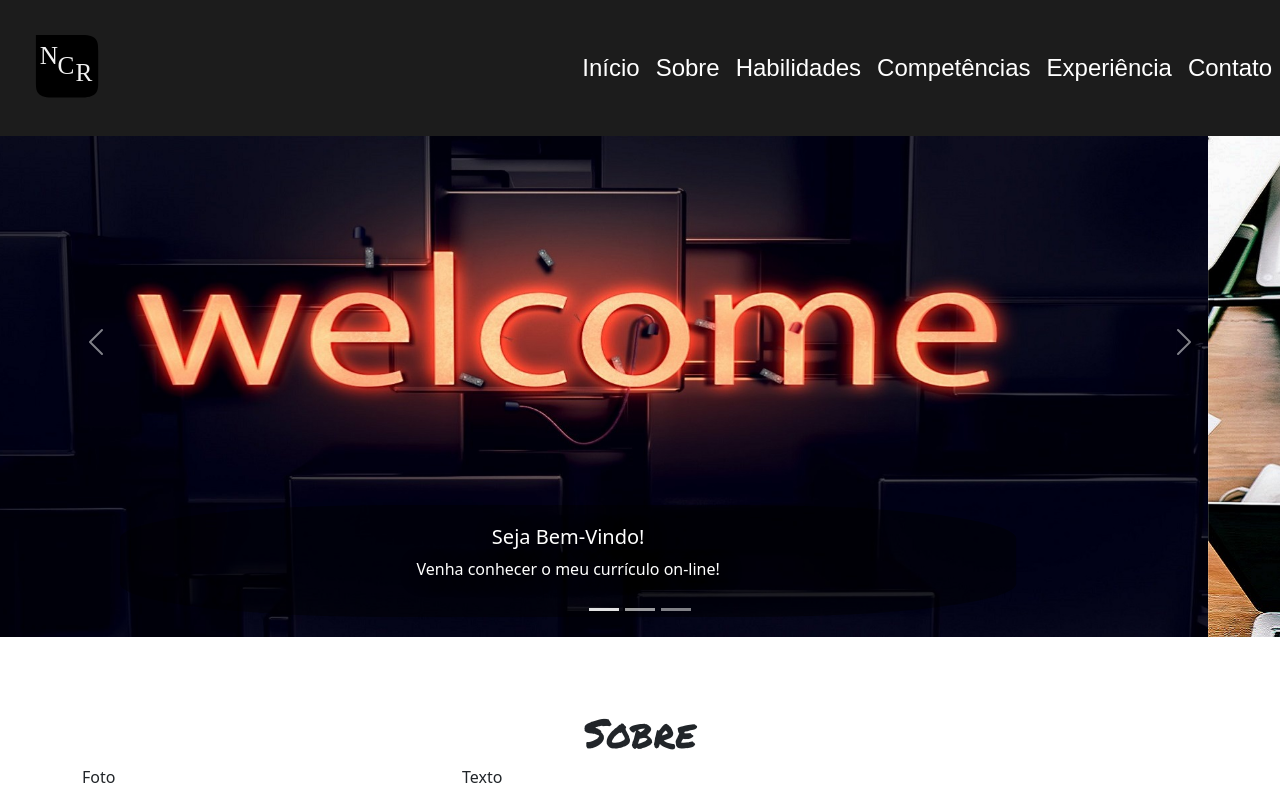
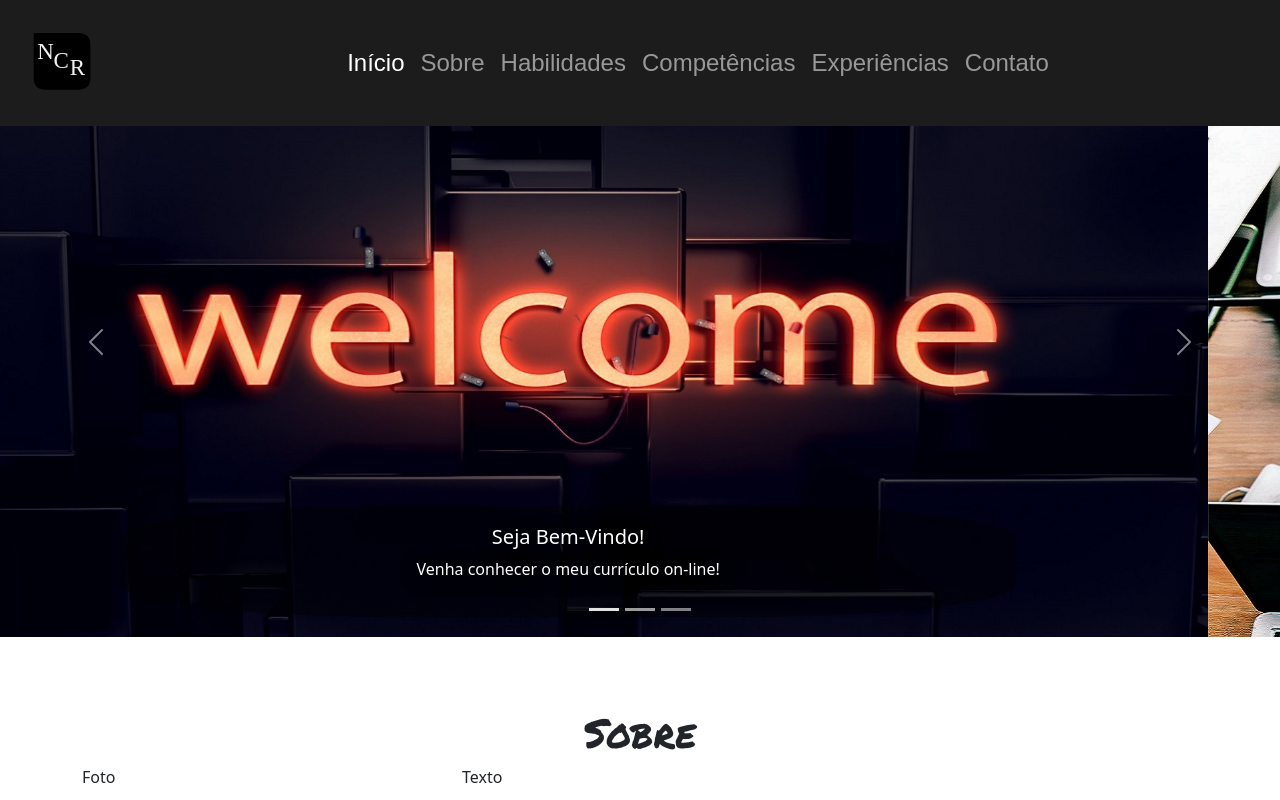
Before and after one commit to NicolasNCR/Curriculo_online, a plain HTML site: page index.html in a window 1280 px wide. Shown: the top 800 px of the page. Drawn offline with nearby package versions, Linux system fonts and the light colour scheme; a web font is replaced by a local one.

Commit message:
Site - Currículo

```diff
--- a/css/estilo.css
+++ b/css/estilo.css
@@ -11,10 +11,11 @@
 .menu_text{
 	font-family: 'Homenaje', sans-serif;
 	font-size: 150%;
+	margin-right: auto;
+	margin-left: auto;
 }
 
 .logo{
-	align-items: center;
 	padding: 0%;
 	padding-top: 20%;
 }
--- a/index.html
+++ b/index.html
@@ -26,32 +26,30 @@
     <nav class="navbar fixed-top navbar-expand-lg navbar-dark">
       <div class="container-fluid">
           <a class="navbar-brand" href="#">
-            <img class="logo" src="img/logo_e_favicon/logo_final.svg" alt="" width="110" height="110">
+            <img class="logo" src="img/logo_e_favicon/logo_final.svg" alt="" width="100" height="100" class="d-inline-block align-text-top">
           </a>
-        </div>
-
-          <button class="navbar-toggler" type="button" data-bs-toggle="collapse" data-bs-target="#navbarSupportedContent" aria-controls="navbarSupportedContent" aria-expanded="false" aria-label="Toggle navigation">
+        <button class="navbar-toggler" type="button" data-bs-toggle="collapse" data-bs-target="#navbarNavDropdown" aria-controls="navbarNavDropdown" aria-expanded="false" aria-label="Toggle navigation">
           <span class="navbar-toggler-icon"></span>
         </button>
-          <div class="collapse navbar-collapse" id="navbarSupportedContent">
-            <ul class="navbar-nav navbar_ul">
+        <div class="collapse navbar-collapse justify-content-center" id="navbarNavDropdown">
+          <ul class="navbar-nav">
             <li class="nav-item">
-                <a class="nav-link active menu_text" aria-current="page" href="index.html">Início</a>
+              <a class="nav-link active menu_text" aria-current="page" href="#">Início</a>
             </li>
             <li class="nav-item">
-                <a class="nav-link active menu_text" aria-current="page" href="#">Sobre</a>
+              <a class="nav-link menu_text" href="#">Sobre</a>
             </li>
             <li class="nav-item">
-                <a class="nav-link active menu_text" aria-current="page" href="#">Habilidades</a>
+              <a class="nav-link menu_text" href="#">Habilidades</a>
             </li>
             <li class="nav-item">
-                <a class="nav-link active menu_text" aria-current="page" href="#">Competências</a>
+              <a class="nav-link menu_text" href="#">Competências</a>
             </li>
             <li class="nav-item">
-                <a class="nav-link active menu_text" aria-current="page" href="#">Experiência</a>
+              <a class="nav-link menu_text" href="#">Experiências</a>
             </li>
             <li class="nav-item">
-                <a class="nav-link active menu_text" aria-current="page" href="#">Contato</a>
+              <a class="nav-link menu_text" href="#">Contato</a>
             </li>
           </ul>
         </div>
```
Lines whose indentation alone changed are shown as unchanged.
